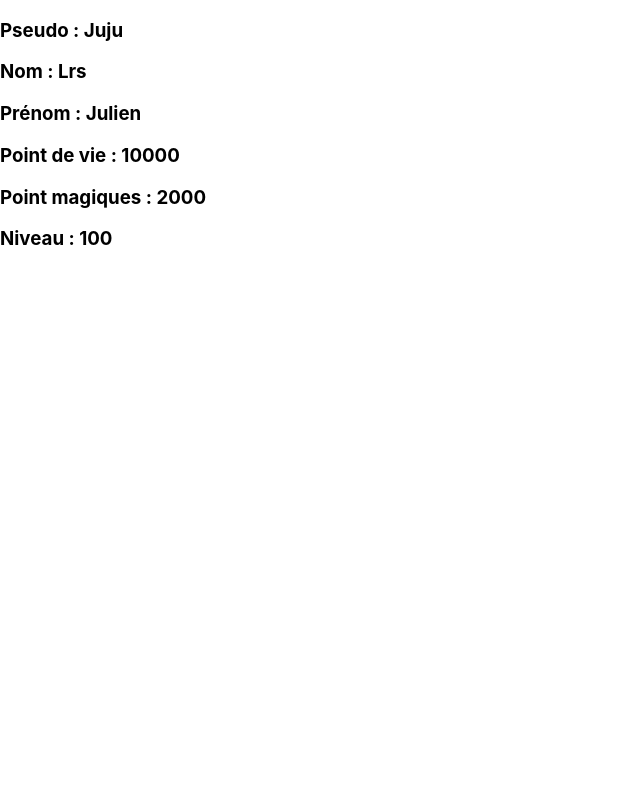
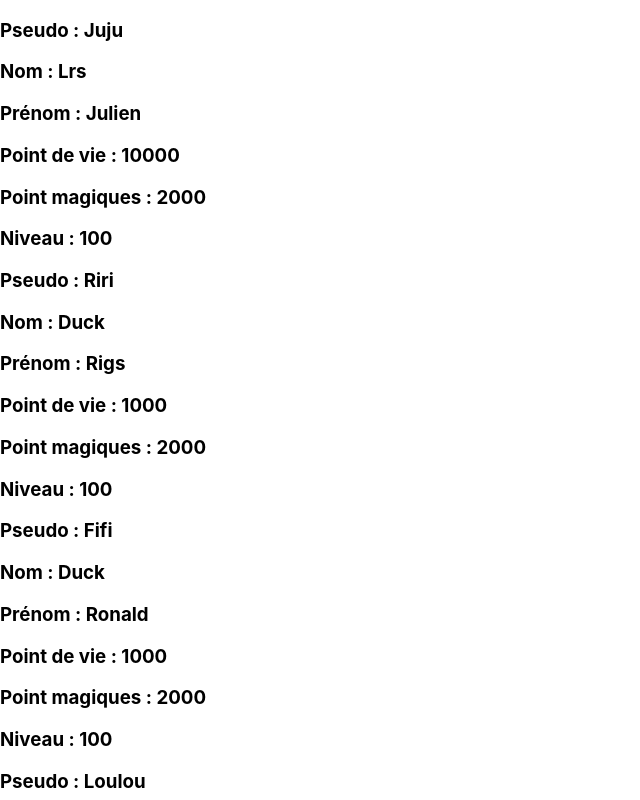
Before and after one commit to JulienLrs/module_Reactjs, a React (Create React App) app: page / in a window 1280 px wide. Shown: the top 800 px of the page, without its empty margins (0-640 px from the left). Built offline with nearby package versions, Linux system fonts and the light colour scheme.

Commit message:
update02

```diff
--- a/src/App.js
+++ b/src/App.js
@@ -6,6 +6,9 @@ class App extends Component{
     return(
     <>
     <Joueur pseudo= "Juju" nom= "Lrs" prenom= "Julien" pdv= "10000" pm= "2000" niveau= "100"/>
+    <Joueur pseudo= "Riri" nom= "Duck" prenom= "Rigs" pdv= "1000" pm= "2000" niveau= "100"/>
+    <Joueur pseudo= "Fifi" nom= "Duck" prenom= "Ronald" pdv= "1000" pm= "2000" niveau= "100"/>
+    <Joueur pseudo= "Loulou" nom= "Duck" prenom= "Laugh" pdv= "1000" pm= "2000" niveau= "100"/>
     </>
     );
   }
```
